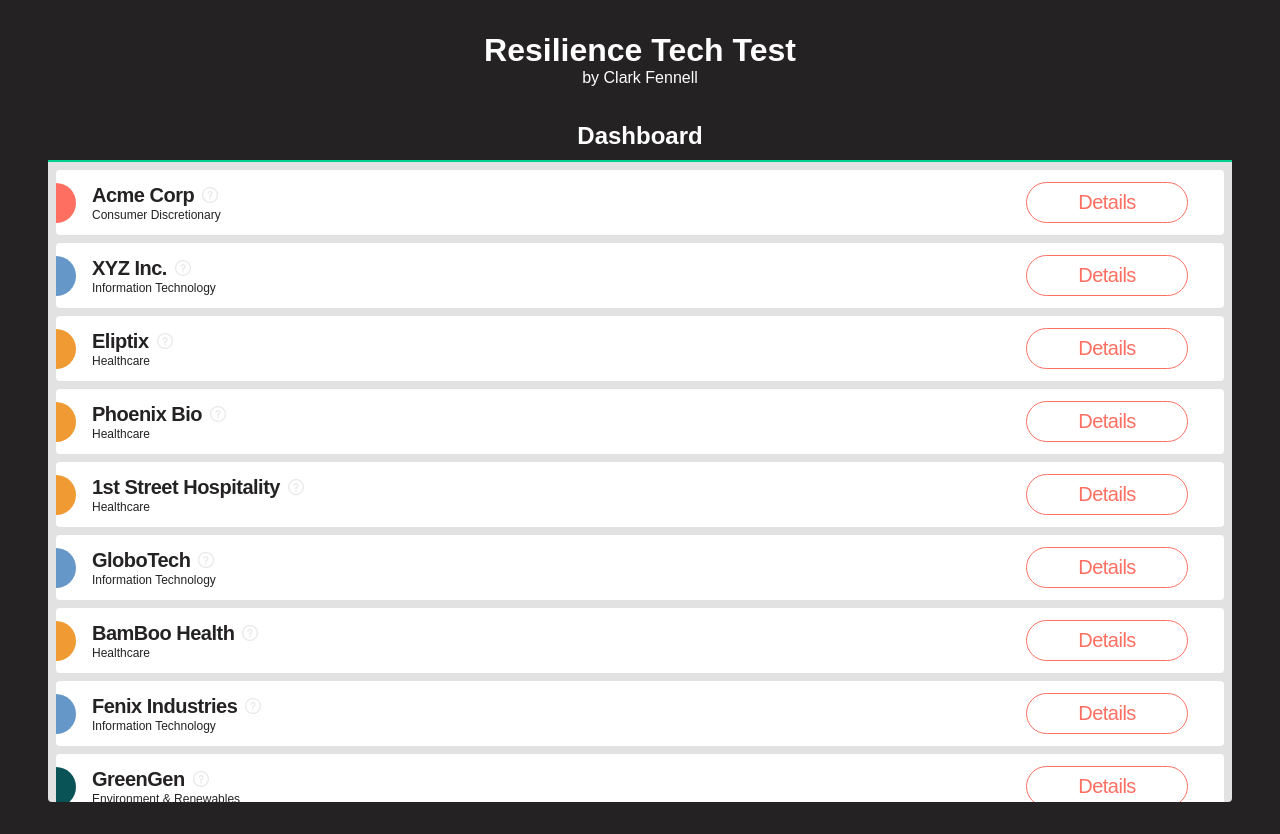
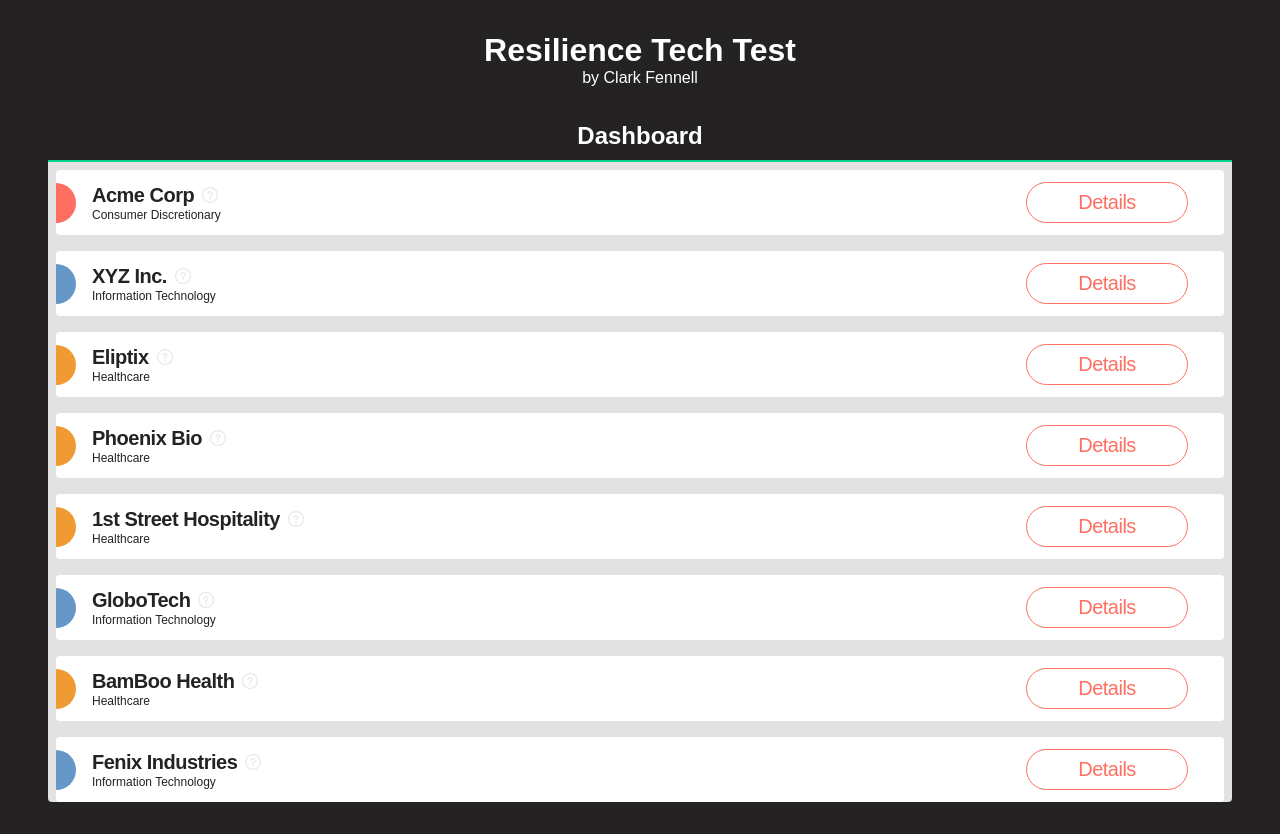
Before and after one commit to clarkfennell/resilience-tech-test, a Next.js app: page / in a window 1280 px wide. Built offline with nearby package versions, Linux system fonts and the light colour scheme.

Commit message:
adding react awesome reveal to have scroll effect

```diff
--- a/package.json
+++ b/package.json
@@ -25,10 +25,12 @@
   },
   "packageManager": "yarn@3.6.1",
   "devDependencies": {
+    "@emotion/react": "^11.11.1",
     "@types/jest": "^29.5.2",
     "@types/node": "20.3.3",
     "@types/react": "18.2.14",
     "@types/react-dom": "18.2.6",
+    "@types/scrollreveal": "^0.0.8",
     "@typescript-eslint/eslint-plugin": "^5.61.0",
     "@typescript-eslint/parser": "^5.61.0",
     "eslint": "8.44.0",
@@ -37,6 +39,7 @@
     "eslint-plugin-prettier": "^4.2.1",
     "jest": "^29.5.0",
     "prettier": "^2.8.8",
+    "react-awesome-reveal": "^4.2.5",
     "styled-components": "^6.0.2"
   }
 }
--- a/src/components/dashboard/dashboard.component.tsx
+++ b/src/components/dashboard/dashboard.component.tsx
@@ -1,3 +1,6 @@
+'use client'
+import { Fade } from 'react-awesome-reveal'
+
 import { investments } from '@data/data'
 import { ReusableComponent } from '@components/reusable-component/reusable-component.component'
 
@@ -12,9 +15,11 @@ export const DashBoard = () => {
    <S.Content>
     {investments ? (
      investments.map((investment) => (
-      <S.Investment key={investment.id}>
-       <ReusableComponent investment={investment && investment} />
-      </S.Investment>
+      <Fade cascade key={investment.id} className="fade-wrapper">
+       <S.Investment>
+        <ReusableComponent investment={investment && investment} />
+       </S.Investment>
+      </Fade>
      ))
     ) : (
      <S.Investment>
--- a/src/components/dashboard/dashboard.styles.ts
+++ b/src/components/dashboard/dashboard.styles.ts
@@ -54,6 +54,11 @@ export const Content = styled.div`
  max-height: 80vh;
  overflow-y: scroll;
  width: -webkit-fill-available;
+
+ .fade-wrapper {
+  pointer-events: all;
+  width: 100%;
+ }
 `
 export const Investment = styled.div`
  align-items: flex-start;
```
Also changed, not shown: 1 other file (tests, documents, lock files or other folders).
